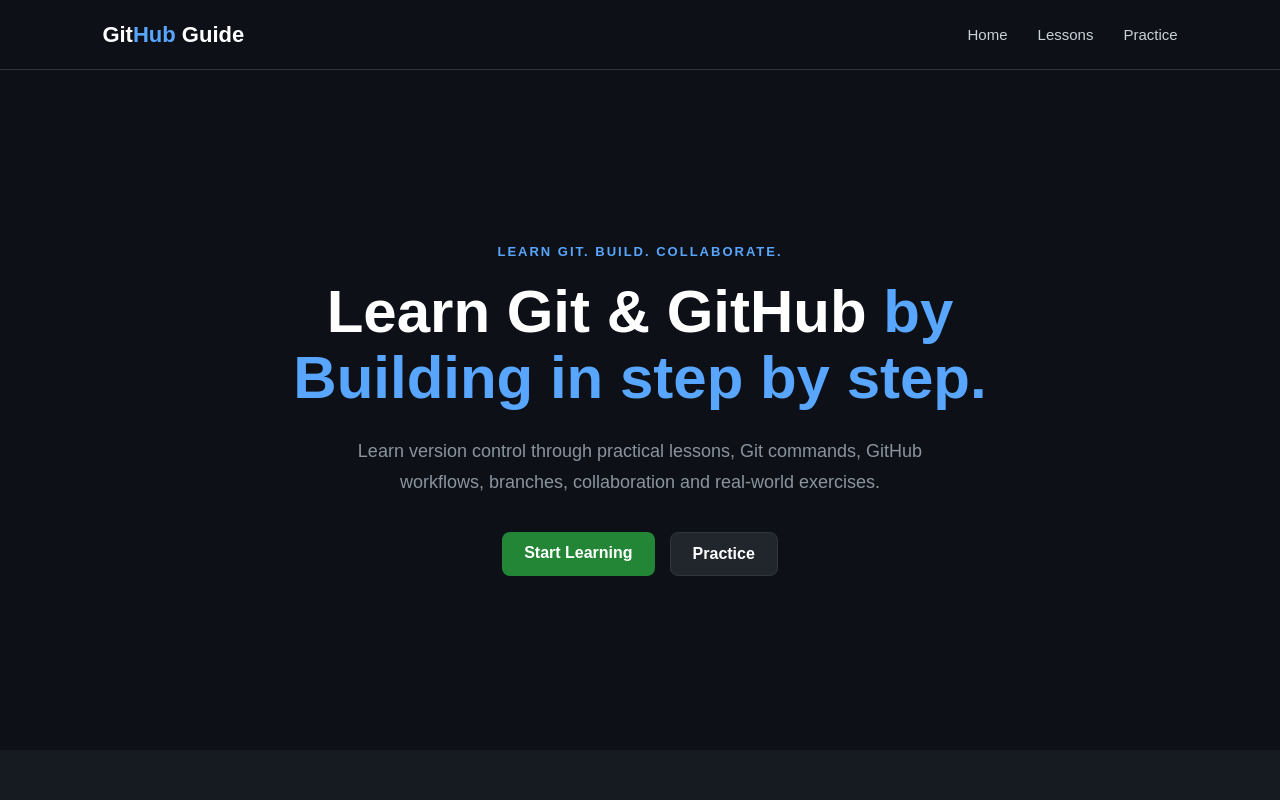
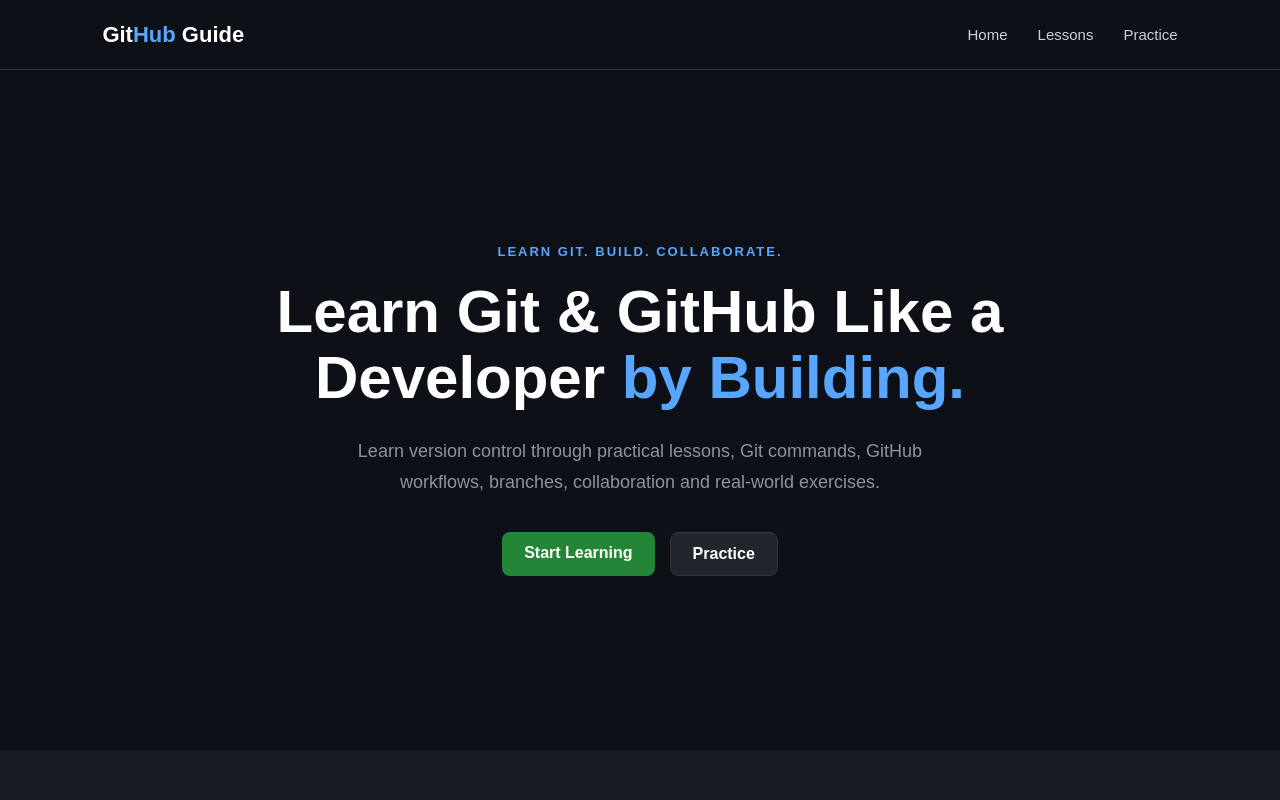
Before and after one commit to Samuel2991/git_github_app, a plain HTML site: page index.html in a window 1280 px wide. Shown: the top 800 px of the page. Drawn offline with Linux system fonts and the light colour scheme.

Commit message:
Update homepage heading

```diff
--- a/index.html
+++ b/index.html
@@ -42,8 +42,8 @@
                 </p>
 
                 <h1>
-                    Learn Git & GitHub
-                    <span>by Building in step by step.</span>
+                    Learn Git & GitHub Like a Developer
+                    <span>by Building.</span>
                 </h1>
 
                 <p class="description">
```
